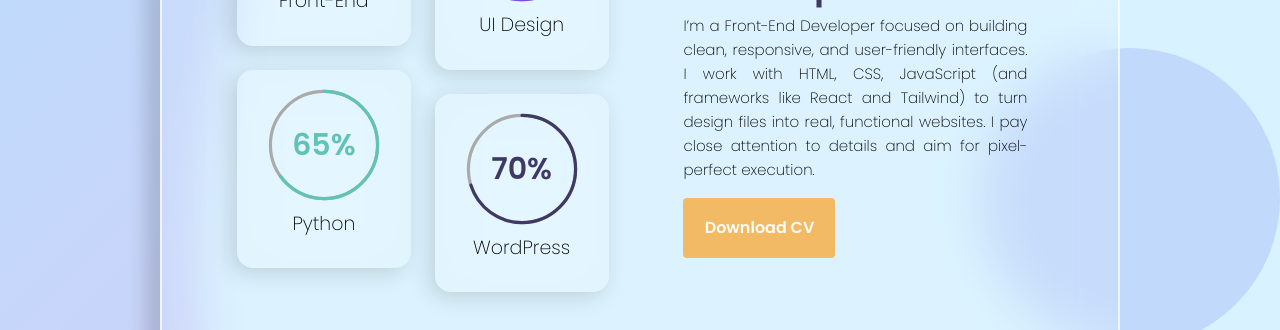
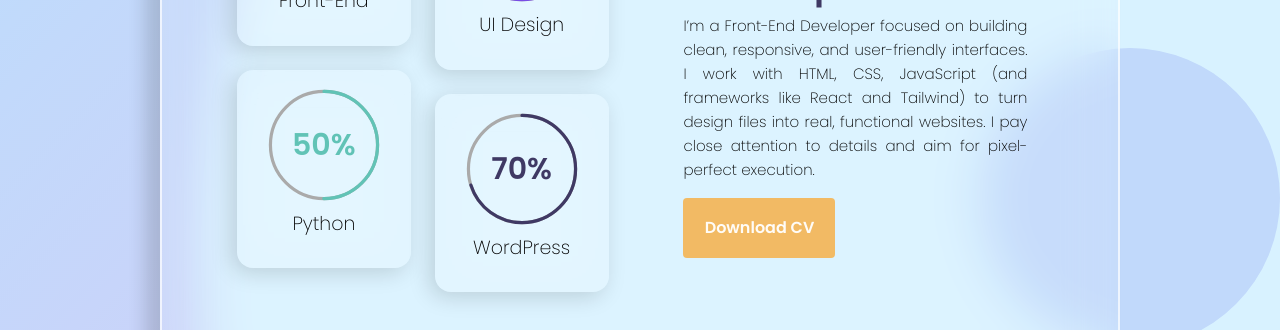
Before and after one commit to farzadsohrabii/my-responsive-portfolio, a Next.js app: page /skills in a window 1280 px wide. Shown: the part 352-682 px from the top of the page. Built offline with nearby package versions, Linux system fonts and the light colour scheme.

Commit message:
Update page.tsx

```diff
--- a/src/app/skills/page.tsx
+++ b/src/app/skills/page.tsx
@@ -37,7 +37,7 @@ export default function Skills() {
                                             <MobileSkills skillname="html" />
                                         </div>
                                         <div className="lg:w-full lg:h-1/2 lg:bg-[#c0dafb]/60 lg:rounded-2xl lg:justify-center skillMiniBox">
-                                            <SkillCircle name="Python" percent={65} color="#61c3b6" percentColor="text-[#61c3b6]" />
+                                            <SkillCircle name="Python" percent={50} color="#61c3b6" percentColor="text-[#61c3b6]" />
                                             <MobileSkills skillname="css" />
                                         </div>
                                     </div>
```
